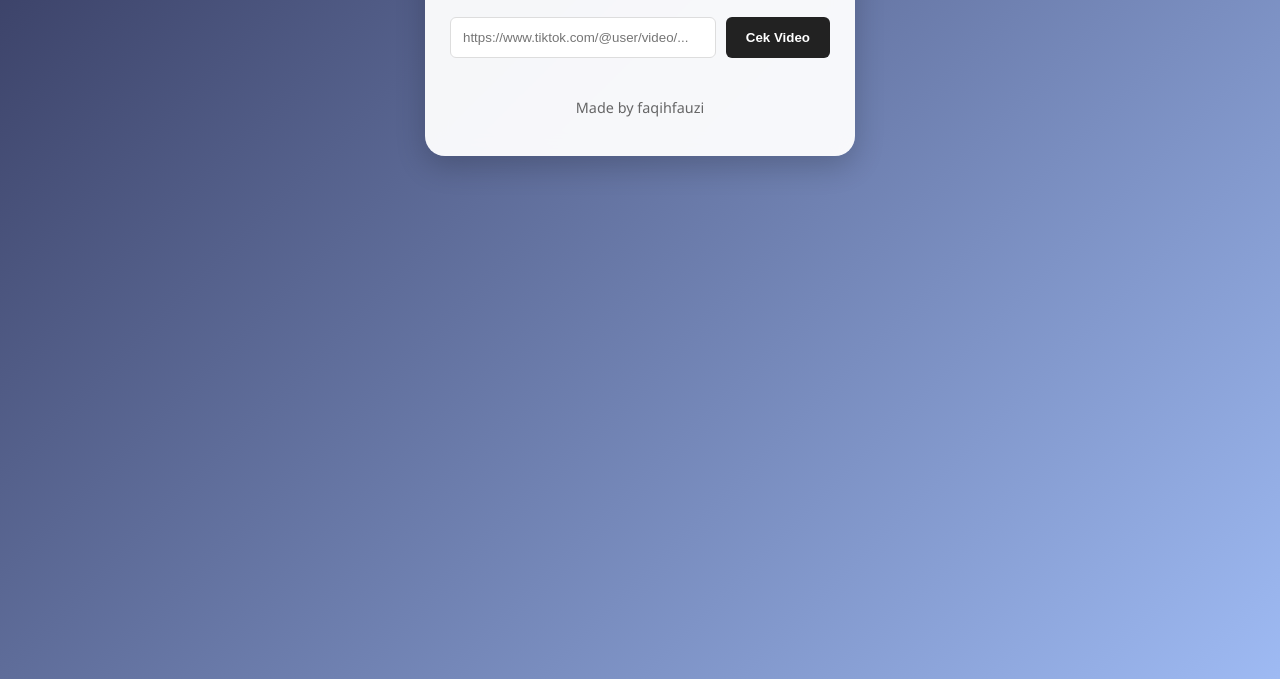
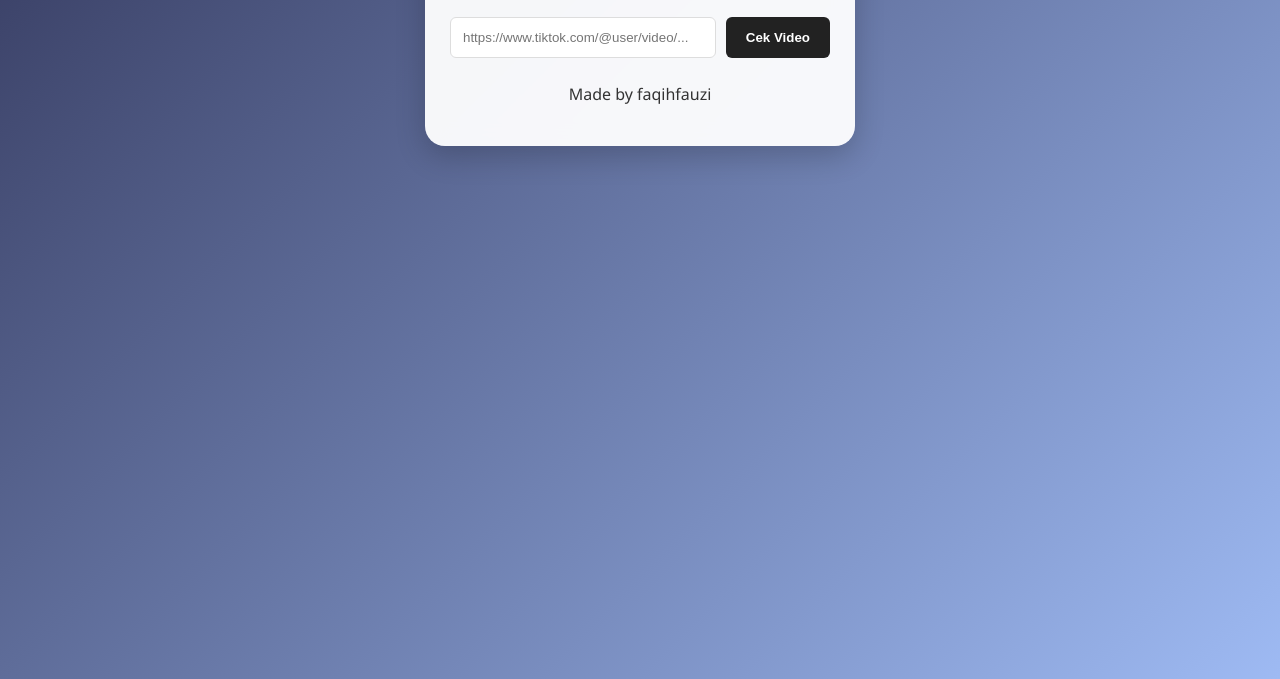
Before and after one commit to fqhgod/tiktok-downloader, a website: page index.html in a window 1280 px wide. Shown: the part 161-840 px from the top of the page. Drawn offline with Linux system fonts and the light colour scheme.

Commit message:
Update index.html

```diff
--- a/index.html
+++ b/index.html
@@ -19,7 +19,7 @@
         <div id="status" style="margin-top: 20px; font-weight: bold;"></div>
         <div id="result" class="result-container"></div>
 
-        <footer style="margin-top: 40px; font-size: 0.9rem; color: #666;">
+        <footer class="footer">
             <p>Made by faqihfauzi</p>
         </footer>
     </div>
```
